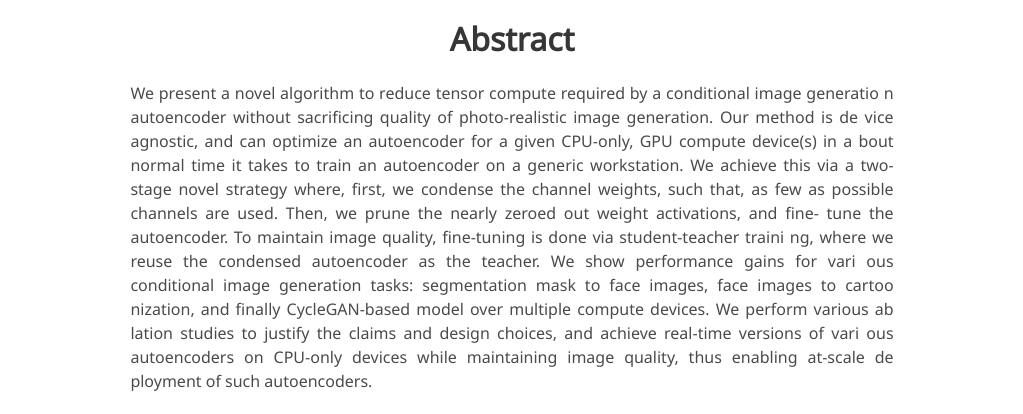
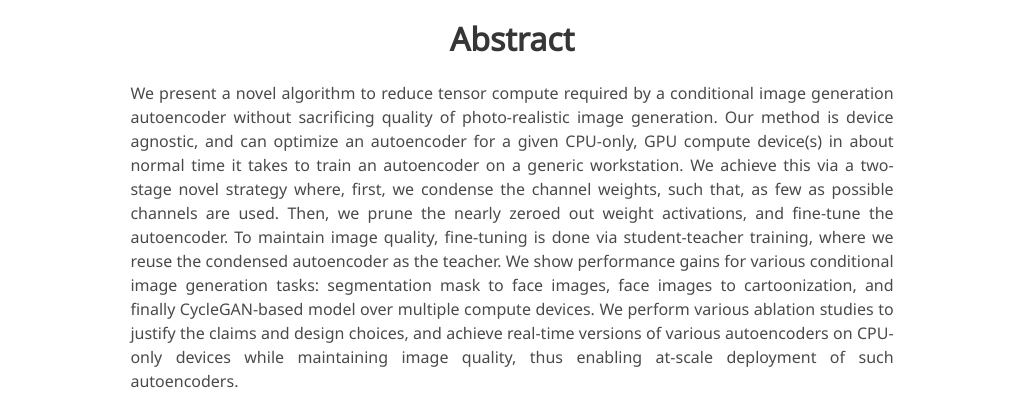
Before and after one commit to nisargshah1999/DECIG, a plain HTML site: page index.html in a window 1280 px wide. Shown: the part 1210-1624 px from the top of the page, without its empty margins (128-1151 px from the left). Drawn offline with nearby package versions, Linux system fonts and the light colour scheme; some icons are missing; a web font is replaced by a local one.

Commit message:
Update index.html

```diff
--- a/index.html
+++ b/index.html
@@ -131,19 +131,16 @@
           <h2 class="title is-3">Abstract</h2>
           <div class="content has-text-justified">
             <p>
-                We present a novel algorithm to reduce tensor compute required by a conditional image generatio
-                n autoencoder without sacrificing quality of photo-realistic image generation. Our method is de
-                vice agnostic, and can optimize an autoencoder for a given CPU-only, GPU compute device(s) in a
-                bout normal time it takes to train an autoencoder on a generic workstation. We achieve this via
-                 a two-stage novel strategy where, first, we condense the channel weights, such that, as few as
-                 possible channels are used. Then, we prune the nearly zeroed out weight activations, and fine-
-                tune the autoencoder. To maintain image quality, fine-tuning is done via student-teacher traini
-                ng, where we reuse the condensed autoencoder as the teacher. We show performance gains for vari
-                ous conditional image generation tasks: segmentation mask to face images, face images to cartoo
-                nization, and finally CycleGAN-based model over multiple compute devices. We perform various ab
-                lation studies to justify the claims and design choices, and achieve real-time versions of vari
-                ous autoencoders on CPU-only devices while maintaining image quality, thus enabling at-scale de
-                ployment of such autoencoders.
+              We present a novel algorithm to reduce tensor compute required by a conditional image generation autoencoder
+              without sacrificing quality of photo-realistic image generation. Our method is device agnostic, and can
+              optimize an autoencoder for a given CPU-only, GPU compute device(s) in about normal time it takes to train an
+              autoencoder on a generic workstation. We achieve this via a two-stage novel strategy where, first, we condense the
+              channel weights, such that, as few as possible channels are used. Then, we prune the nearly zeroed out weight activations,
+              and fine-tune the autoencoder. To maintain image quality, fine-tuning is done via student-teacher training, where we reuse the
+              condensed autoencoder as the teacher. We show performance gains for various conditional image generation tasks: segmentation mask to
+              face images, face images to cartoonization, and finally CycleGAN-based model over multiple compute devices. We perform various ablation
+              studies to justify the claims and design choices, and achieve real-time versions of various autoencoders on CPU-only devices while
+              maintaining image quality, thus enabling at-scale deployment of such autoencoders.
             </p>
           </div>
         </div>
```
